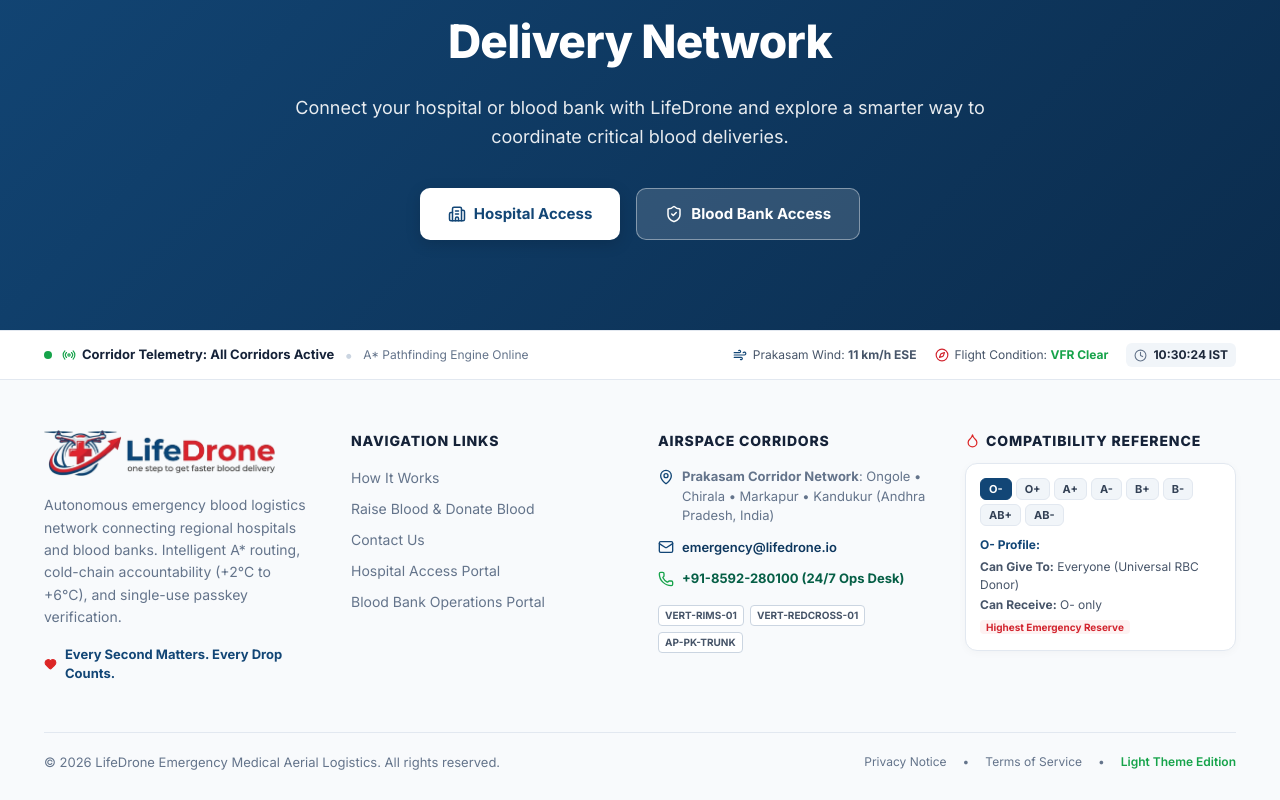
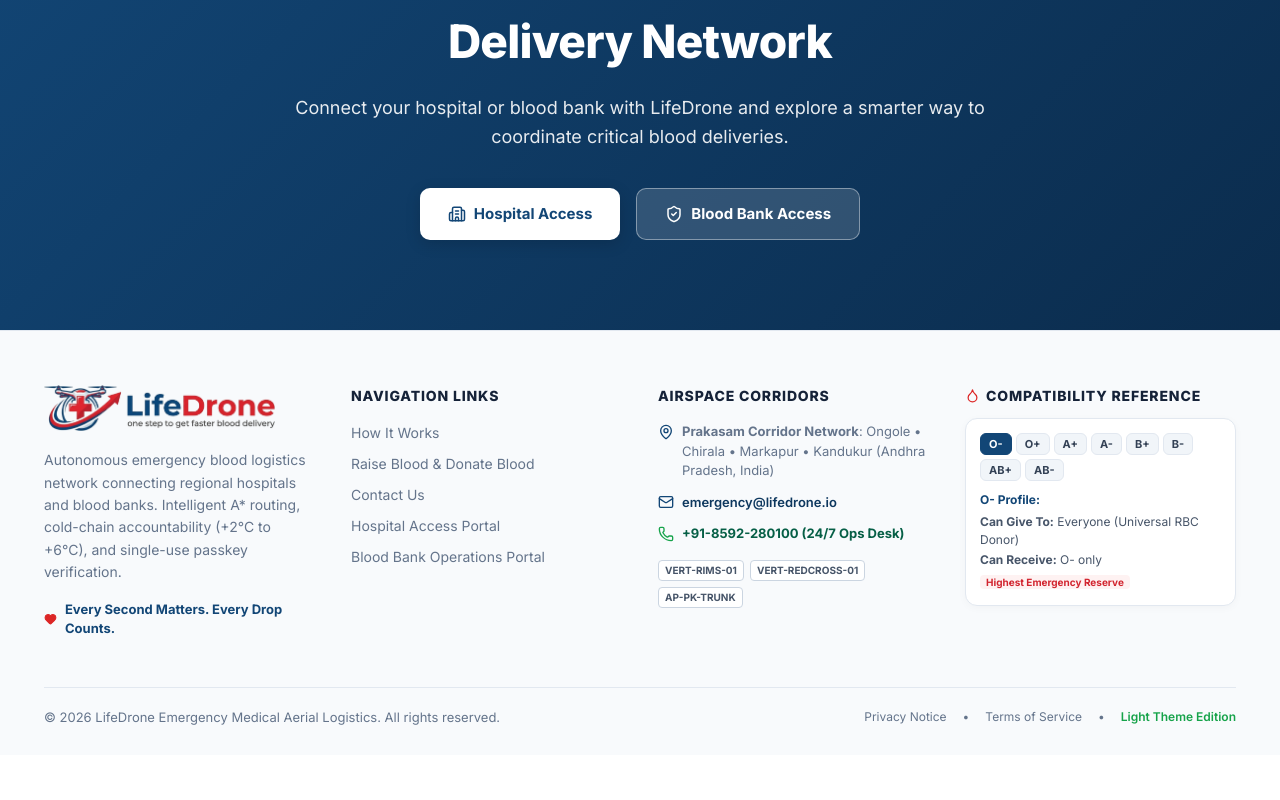
Before and after one commit to Thotayeshwanth/AI-Powered-Emergency-Blood-Delivery-Drone-System, a React (Vite) app in the folder frontend/: page / in a window 1280 px wide. Shown: the part 5250-6050 px from the top of the page. After the commit the page ends 6005 px from the top, so only its background shows below. Built offline with nearby package versions, Linux system fonts and the light colour scheme; no server answers.

Commit message:
feat: remove corridor telemetry status ribbon from footer

```diff
--- a/frontend/src/components/layout/Footer.jsx
+++ b/frontend/src/components/layout/Footer.jsx
@@ -1,33 +1,16 @@
-import React, { useState, useEffect } from 'react';
+import React, { useState } from 'react';
 import { Link } from 'react-router-dom';
 import {
   Mail,
   Phone,
   MapPin,
-  ShieldCheck,
   Heart,
-  Clock,
-  Wind,
-  Compass,
-  Activity,
-  Radio,
   Droplet
 } from 'lucide-react';
 
 export default function Footer() {
   const currentYear = new Date().getFullYear();
-  const [currentTime, setCurrentTime] = useState('');
   const [selectedBloodGroup, setSelectedBloodGroup] = useState('O-');
-
-  useEffect(() => {
-    const updateClock = () => {
-      const now = new Date();
-      setCurrentTime(now.toLocaleTimeString('en-IN', { timeZone: 'Asia/Kolkata', hour12: false }) + ' IST');
-    };
-    updateClock();
-    const timer = setInterval(updateClock, 1000);
-    return () => clearInterval(timer);
-  }, []);
 
   const bloodCompatibilities = {
     'O-': { canGive: 'Everyone (Universal RBC Donor)', canReceive: 'O- only', urgency: 'Highest Emergency Reserve' },
@@ -40,60 +23,17 @@ export default function Footer() {
     'AB-': { canGive: 'AB+, AB-', canReceive: 'AB-, A-, B-, O-', urgency: 'Universal Plasma Donor' }
   };
 
-
   return (
     <footer
       style={{
         backgroundColor: '#F8FAFC',
         borderTop: '1px solid #E2E8F0',
-        padding: '60px 0 28px 0',
+        padding: '54px 0 28px 0',
         marginTop: 'auto',
         position: 'relative',
         overflow: 'hidden'
       }}
     >
-      {/* Top Dynamic Telemetry & Status Ribbon */}
-      <div
-        style={{
-          backgroundColor: '#FFFFFF',
-          borderBottom: '1px solid #E2E8F0',
-          marginTop: '-60px',
-          marginBottom: '50px',
-          padding: '12px 0'
-        }}
-      >
-        <div className="container-custom" style={{ display: 'flex', flexWrap: 'wrap', alignItems: 'center', justifyContent: 'space-between', gap: '16px' }}>
-          {/* Live Flight Readiness Indicator */}
-          <div style={{ display: 'flex', alignItems: 'center', gap: '10px' }}>
-            <span className="pulse-indicator pulse-green" />
-            <span style={{ fontSize: '13px', fontWeight: '700', color: '#152238', display: 'flex', alignItems: 'center', gap: '6px' }}>
-              <Radio size={14} color="#16A34A" />
-              <span>Corridor Telemetry: <strong>All Corridors Active</strong></span>
-            </span>
-            <span style={{ color: '#CBD5E1' }}>&bull;</span>
-            <span style={{ fontSize: '12px', color: '#64748B' }}>
-              A* Pathfinding Engine Online
-            </span>
-          </div>
-
-          {/* Dynamic Weather & Time Widget */}
-          <div style={{ display: 'flex', alignItems: 'center', gap: '18px', fontSize: '12px', color: '#475569' }}>
-            <div style={{ display: 'flex', alignItems: 'center', gap: '6px' }}>
-              <Wind size={14} color="#124676" />
-              <span>Prakasam Wind: <strong>11 km/h ESE</strong></span>
-            </div>
-            <div style={{ display: 'flex', alignItems: 'center', gap: '6px' }}>
-              <Compass size={14} color="#D2252F" />
-              <span>Flight Condition: <strong style={{ color: '#16A34A' }}>VFR Clear</strong></span>
-            </div>
-            <div style={{ display: 'flex', alignItems: 'center', gap: '6px', backgroundColor: '#F1F5F9', padding: '3px 8px', borderRadius: '6px', fontWeight: '700', color: '#1E293B' }}>
-              <Clock size={13} color="#64748B" />
-              <span>{currentTime || '14:30:00 IST'}</span>
-            </div>
-          </div>
-        </div>
-      </div>
-
       <div className="container-custom">
         {/* Main 4-Column Grid */}
         <div
```
